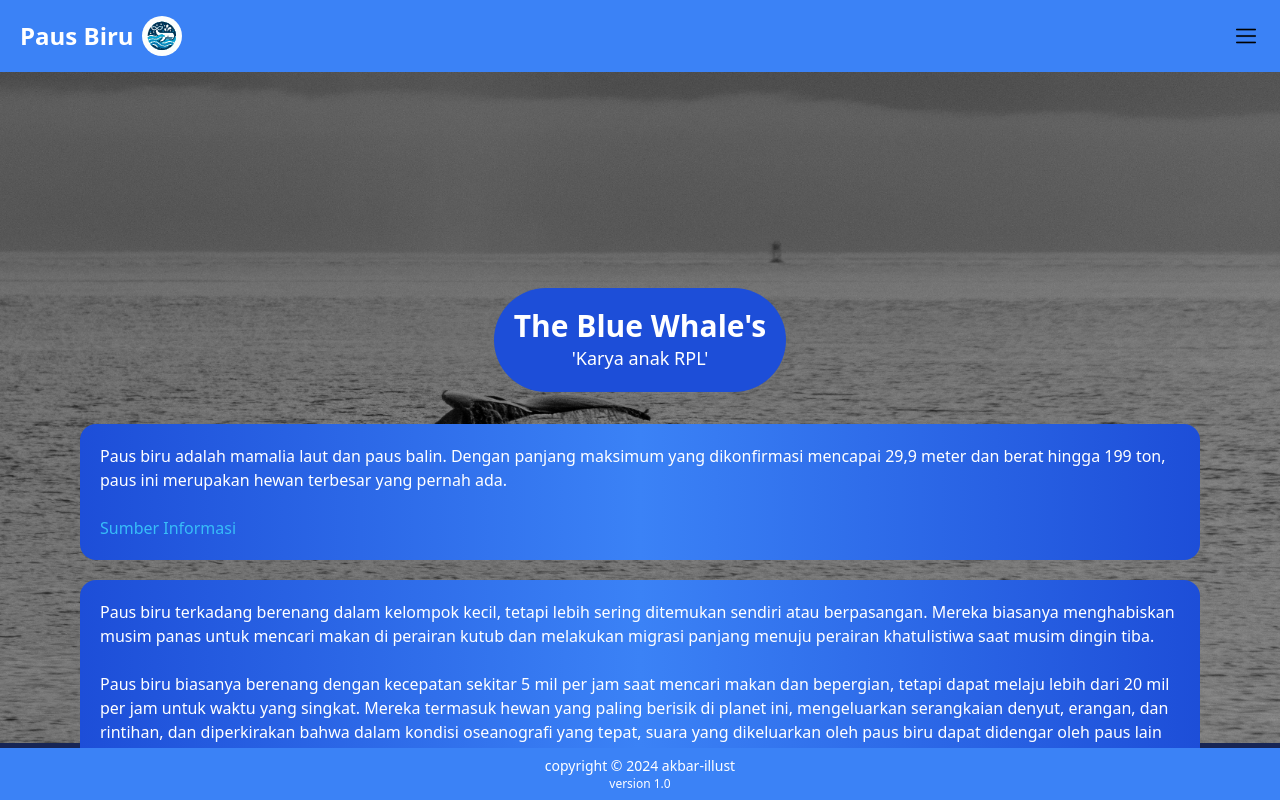
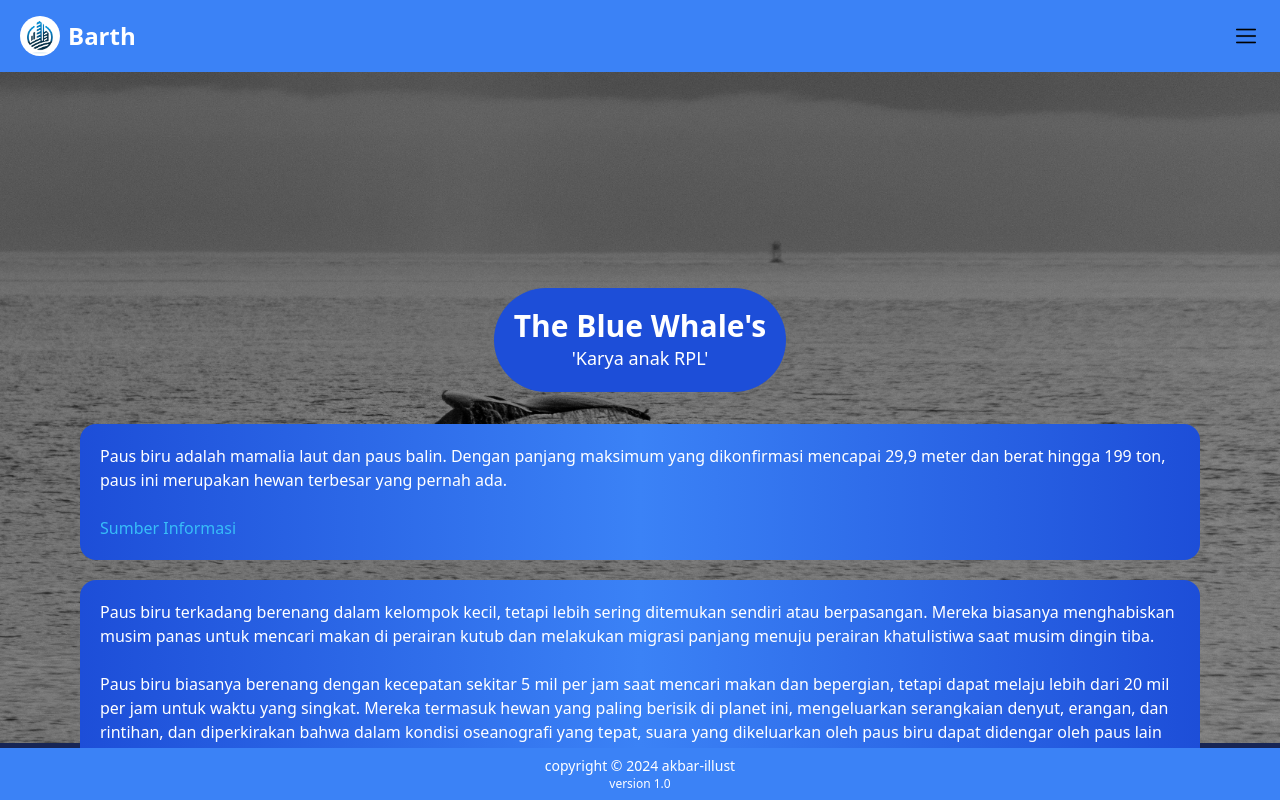
Before and after one commit to akbar-illust/Paus-Biru-23-RPL-3, a plain HTML site: page index.html in a window 1280 px wide. Shown: the top 800 px of the page. Drawn offline with nearby package versions, Linux system fonts and the light colour scheme.

Commit message:
ganti nama perusahaan

```diff
--- a/index.html
+++ b/index.html
@@ -56,9 +56,9 @@
             <div class="container mx-auto px-5">
                 <div class="flex items-center justify-between py-4">
                     <div class="flex items-center gap-2">
-                        <div class="text-white font-bold md:text-2xl text-xl">Paus Biru</div>
-                        <img src="icons/icons_pausbiru.svg" alt=""
-                            class="md:w-10 md:h-10 w-7 h-7 rounded-full">
+                        <img src="icons/Icons_Barth.png" alt=""
+                            class="bg-white md:w-10 md:h-10 w-7 h-7 rounded-full">
+                        <div class="text-white font-bold md:text-2xl text-xl">Barth</div>
                     </div>
                     <button onclick="openNav()" class="text-white p-1 rounded-md hover:bg-blue-700">
                         <!-- <img src="icons/menu.png" width="20px" alt=""> -->
@@ -109,14 +109,27 @@
     </div>
     <!-- Content-1 end -->
 
-    <!-- Footer Start -->
+    <!-- Footer Start 1 -->
+    <!-- <div class="text-white grid justify-center mt-3 select-none" data-aos="1000" data-aos-duration="500" data-aos-delay="100" data-aos-offset="320">
+        <div id="" class="grid grid-cols-1 gap-5 mt-5 justify-center">
+            <div class="grid justify-center select-none">
+                <div class="card  bg-gradient-to-r from-blue-700 via-blue-500 to-blue-700 grid justify-center p-5 rounded-2xl">
+
+                </div>
+            </div>
+        </div>
+        <div class="mb-32"></div>
+    </div> -->
+    <!-- Footer End 1 -->
+
+    <!-- Footer Start 2 -->
     <div class="footer bg-blue-500 w-full fixed bottom-0 text-center text-sm">
         <div class="grid justify-center my-2 items-center">
             <h1 class="text-white">copyright © 2024 akbar-illust</h1>
             <p class="text-xs w-64 md:w-96 text-center text-white">version 1.0</p>
         </div>
     </div>
-    <!-- Footer End -->
+    <!-- Footer End 2 -->
 
 
 
```
Also changed, not shown: icons/Icons_Barth.png (added).
